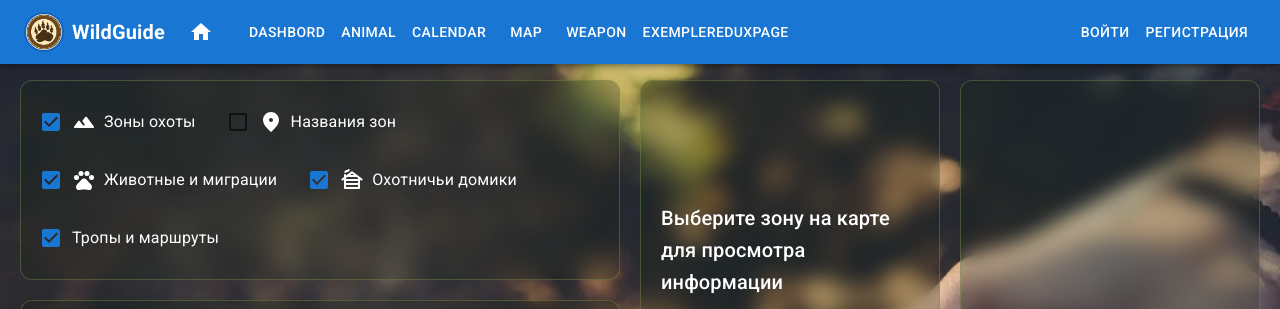
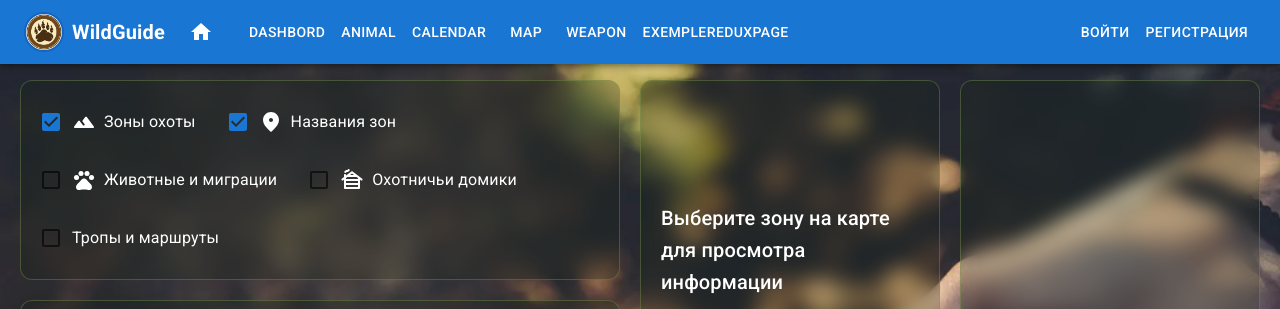
Before and after one commit to Heaneycute/WildGuide, a React (Vite) app in the folder client/: page /map in a window 1280 px wide. Shown: the top 309 px of the page. Built offline with nearby package versions, Linux system fonts and the light colour scheme; no server answers.

Commit message:
Включение и выключение отображения зон

```diff
--- /dev/null
+++ b/client/src/Redux/Slices/layersSlice.ts
@@ -0,0 +1,33 @@
+import { createSlice, PayloadAction } from '@reduxjs/toolkit';
+
+interface LayersState {
+  hunting: boolean;
+  animals: boolean;
+  cabins: boolean;
+  trails: boolean;
+  points: boolean;
+}
+
+const initialState: LayersState = {
+  hunting: true,
+  animals: false,
+  cabins: false,
+  trails: false,
+  points: true
+};
+
+ const layersSlice = createSlice({
+  name: 'layers',
+  initialState,
+  reducers: {
+    toggleLayer: (state, action: PayloadAction<keyof LayersState>) => {
+      state[action.payload] = !state[action.payload];
+    },
+    setLayerState: (state, action: PayloadAction<{layer: keyof LayersState; value: boolean}>) => {
+      state[action.payload.layer] = action.payload.value;
+    }
+  }
+});
+
+export const { toggleLayer, setLayerState } = layersSlice.actions;
+export default layersSlice.reducer;
--- a/client/src/Redux/index.ts
+++ b/client/src/Redux/index.ts
@@ -1,11 +1,13 @@
 import { configureStore } from '@reduxjs/toolkit';
 import huntingAreasReducer from './Slices/MapPage/huntingAreasSlice';
 import animalExampleReducer from './Slices/animalExampleSlice';
+import layersReducer from './Slices/layersSlice';
 
 export const store = configureStore({
   reducer: {
     huntingAreas: huntingAreasReducer,
     animalExample: animalExampleReducer,
+    layers: layersReducer
   },
   middleware: (getDefaultMiddleware) =>
     getDefaultMiddleware({
--- a/client/src/components/MapPage/LayersControl.tsx
+++ b/client/src/components/MapPage/LayersControl.tsx
@@ -1,4 +1,6 @@
-import React from 'react';
+import { useSelector, useDispatch } from 'react-redux';
+import { RootState } from '../../Redux';
+import { toggleLayer } from '../../Redux/Slices/layersSlice';
 import { Box, FormGroup, FormControlLabel, Checkbox } from '@mui/material';
 import { commonBoxStyles } from '../../Styles/MapPageComponents.styles';
 import {
@@ -8,23 +10,32 @@ import {
   LocationOnRounded,
 } from '@mui/icons-material';
 
-interface LayersControlProps {
-  layers: {
-    hunting: boolean;
-    animals: boolean;
-    cabins: boolean;
-    trails: boolean;
-    points: boolean;
-  };
-  onLayerToggle: (layer: string) => void;
+interface LayersState {
+  hunting: boolean;
+  animals: boolean;
+  cabins: boolean;
+  trails: boolean;
+  points: boolean;
 }
 
-export default function LayersControl({ layers, onLayerToggle }: LayersControlProps) {
+export default function LayersControl() {
+  const layers = useSelector((state: RootState) => state.layers);
+  const dispatch = useDispatch();
+
+  const handleLayerToggle = (layer: keyof LayersState) => {
+    dispatch(toggleLayer(layer));
+  };
+
   return (
     <Box sx={commonBoxStyles}>
       <FormGroup sx={{ display: 'flex', flexDirection: 'row', gap: 2 }}>
         <FormControlLabel
-          control={<Checkbox checked={layers.hunting} onChange={() => onLayerToggle('hunting')} />}
+          control={
+            <Checkbox
+              checked={layers.hunting}
+              onChange={() => handleLayerToggle('hunting')}
+            />
+          }
           label={
             <Box sx={{ display: 'flex', alignItems: 'center', color: '#ffffff' }}>
               <TerrainRounded sx={{ mr: 1 }} />
@@ -33,7 +44,12 @@ export default function LayersControl({ layers, onLayerToggle }: LayersControlPr
           }
         />
         <FormControlLabel
-          control={<Checkbox checked={layers.points} onChange={() => onLayerToggle('points')} />}
+          control={
+            <Checkbox
+              checked={layers.points}
+              onChange={() => handleLayerToggle('points')}
+            />
+          }
           label={
             <Box sx={{ display: 'flex', alignItems: 'center', color: '#ffffff' }}>
               <LocationOnRounded sx={{ mr: 1 }} />
@@ -42,7 +58,12 @@ export default function LayersControl({ layers, onLayerToggle }: LayersControlPr
           }
         />
         <FormControlLabel
-          control={<Checkbox checked={layers.animals} onChange={() => onLayerToggle('animals')} />}
+          control={
+            <Checkbox
+              checked={layers.animals}
+              onChange={() => handleLayerToggle('animals')}
+            />
+          }
           label={
             <Box sx={{ display: 'flex', alignItems: 'center', color: '#ffffff' }}>
               <PetsRounded sx={{ mr: 1 }} />
@@ -51,7 +72,12 @@ export default function LayersControl({ layers, onLayerToggle }: LayersControlPr
           }
         />
         <FormControlLabel
-          control={<Checkbox checked={layers.cabins} onChange={() => onLayerToggle('cabins')} />}
+          control={
+            <Checkbox
+              checked={layers.cabins}
+              onChange={() => handleLayerToggle('cabins')}
+            />
+          }
           label={
             <Box sx={{ display: 'flex', alignItems: 'center', color: '#ffffff' }}>
               <CabinRounded sx={{ mr: 1 }} />
@@ -60,7 +86,12 @@ export default function LayersControl({ layers, onLayerToggle }: LayersControlPr
           }
         />
         <FormControlLabel
-          control={<Checkbox checked={layers.trails} onChange={() => onLayerToggle('trails')} />}
+          control={
+            <Checkbox
+              checked={layers.trails}
+              onChange={() => handleLayerToggle('trails')}
+            />
+          }
           label={
             <Box sx={{ display: 'flex', alignItems: 'center', color: '#ffffff' }}>
               Тропы и маршруты
--- a/client/src/components/MapPage/YandexMap/HuntingAreasLayer.tsx
+++ b/client/src/components/MapPage/YandexMap/HuntingAreasLayer.tsx
@@ -1,14 +1,14 @@
 import React, { useEffect } from 'react';
 import { Polygon, Placemark } from '@pbe/react-yandex-maps';
 import { useDispatch, useSelector } from 'react-redux';
-import { AppDispatch } from '../../../Redux/index';
+import { AppDispatch, RootState } from '../../../Redux/index';
 import { fetchHuntingAreas } from '../../../Redux/Thunks/MapPage/huntingAreasThunks';
-import { selectAllAreas, selectArea, selectSelectedArea } from '../../../Redux/Slices/MapPage/huntingAreasSlice';
+import {
+  selectAllAreas,
+  selectArea,
+  selectSelectedArea
+} from '../../../Redux/Slices/MapPage/huntingAreasSlice';
 import { HuntingArea } from '../../../types/MapPage/HuntingAreaType';
-
-interface HuntingAreasLayerProps {
-  visible: boolean;
-}
 
 const getCenterCoordinates = (coordinates: number[][]) => {
   const lats = coordinates.map(coord => coord[0]);
@@ -20,11 +20,11 @@ const getCenterCoordinates = (coordinates: number[][]) => {
   return [centerLat, centerLon];
 };
 
-export const HuntingAreasLayer: React.FC<HuntingAreasLayerProps> = ({ visible }) => {
+export const HuntingAreasLayer: React.FC = () => {
   const dispatch = useDispatch<AppDispatch>();
   const areas = useSelector(selectAllAreas);
   const selectedArea = useSelector(selectSelectedArea);
-  const isVisible = useSelector((state: RootState) => state.huntingAreas.isVisible);
+  const isVisible = useSelector((state: RootState) => state.layers.hunting);
 
   useEffect(() => {
     dispatch(fetchHuntingAreas());
@@ -35,25 +35,19 @@ export const HuntingAreasLayer: React.FC<HuntingAreasLayerProps> = ({ visible })
     dispatch(selectArea(area));
   };
 
-  if (!visible || !areas || !Array.isArray(areas)) return null;
-  if (!isVisible) return null;
+  if (!isVisible || !areas || !Array.isArray(areas)) return null;
+
   return (
     <>
       {areas.map((area) => {
         const isSelected = selectedArea?.id === area.id;
-        const polygonOptions = selectedArea
-          ? {
+        const polygonOptions = {
           fillColor: isSelected
             ? 'rgba(0, 255, 0, 0.4)' // Светлее для выбранной
             : 'rgba(0, 255, 0, 0.7)', // Темнее для невыбранных
           strokeColor: isSelected ? '#00FF00' : '#00DE2A',
           strokeWidth: 2,
           strokeStyle: isSelected ? 'dash' : 'solid'
-            }
-          : {
-              fillColor: 'rgba(0, 255, 0, 0.3)',
-              strokeColor: '#00FF00',
-              strokeWidth: 2
         };
 
         return (
```
Lines whose indentation alone changed are shown as unchanged.
